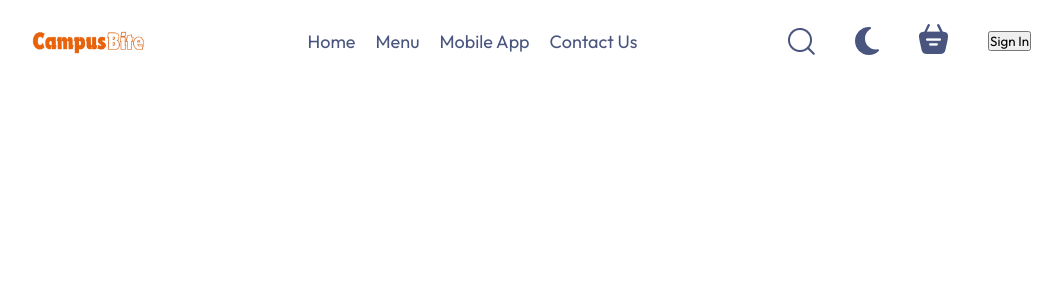
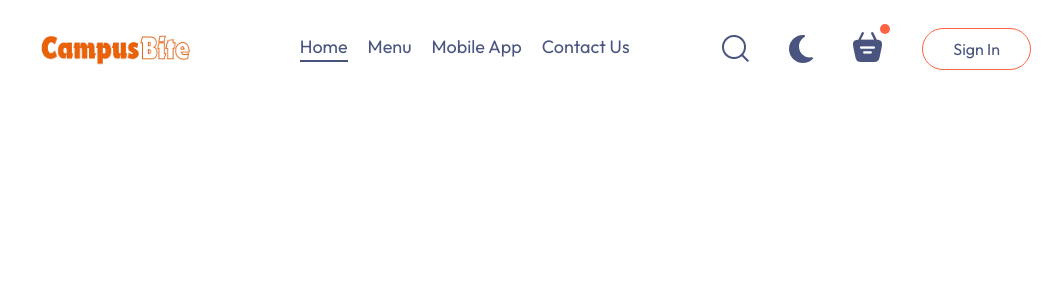
Before and after one commit to Viceroyyyy/CampusBite_Project, a React (Vite) app in the folder frontend/: page / in a window 1280 px wide. Shown: the top 300 px of the page, without its empty margins (121-1183 px from the left). Built offline with nearby package versions, Linux system fonts and the light colour scheme.

Commit message:
Nav Bar styling

```diff
--- a/frontend/src/components/NavBar/NavBar.css
+++ b/frontend/src/components/NavBar/NavBar.css
@@ -5,7 +5,7 @@
     align-items: center;
 }
 .navbar .logo {
-    width: 150px;
+    width: 200px;
 }
 .navbar-menu {
     display: flex;
@@ -13,7 +13,7 @@
     gap : 20px;
     color: #49557e;
     font-size: 18px;
-
+    cursor: pointer;
 }
 .navbar-right{
     display: flex;
@@ -22,4 +22,35 @@
   }
 .navbar-right #dark-mode{
     width: 24px;
+    cursor: pointer
 }
+.navbar button{
+    background: transparent;
+    font-size: 16px;
+    color:#49557e;
+    border: 1px solid tomato;
+    padding: 10px 30px;
+    border-radius: 50px;
+    cursor: pointer;
+    transition: 0.3s; /* Transition property for button's hover effect*/
+
+}
+.navbar button:hover{
+    background-color: #fff4f2;
+}
+.navbar .active{
+    padding-bottom: 2px;
+    border-bottom: 2px solid #49557e;
+}
+.navbar-search-icon {
+    position: relative;
+}
+.navbar-search-icon .dot{
+    position: absolute;
+    min-width:10px;
+    min-height: 10px;
+    background-color: tomato;
+    border-radius: 5px;
+    top: -8px;
+    right: -8px;
+}
--- a/frontend/src/components/NavBar/NavBar.jsx
+++ b/frontend/src/components/NavBar/NavBar.jsx
@@ -1,16 +1,20 @@
-import React from 'react'
+import React, { useState } from 'react'
 import './NavBar.css'
 import {assets} from '../../assets/assets';
 
 const NavBar = () => {
+
+const [menu,setMenu] = useState('home');
+
+
   return (
     <div className='navbar'>
       <img src={assets.logo1} alt="Logo" className="logo" />
       <ul className="navbar-menu">
-        <li>Home</li>
-        <li>Menu</li>
-        <li>Mobile App</li>
-        <li>Contact Us</li>
+        <li onClick={()=> setMenu("home")} className={menu==="home"?"active":""}>Home</li>
+        <li onClick={()=> setMenu("menu")} className={menu==="menu"?"active":""}>Menu</li>
+        <li onClick={()=> setMenu("mobile-app")} className={menu==="mobile-app"?"active":""}>Mobile App</li>
+        <li onClick={()=> setMenu("contact-us")} className={menu==="contact-us"?"active":""}>Contact Us</li>
       </ul>
       <div className="navbar-right">
         <img src={assets.search_icon} alt="search-icon"/>
```
